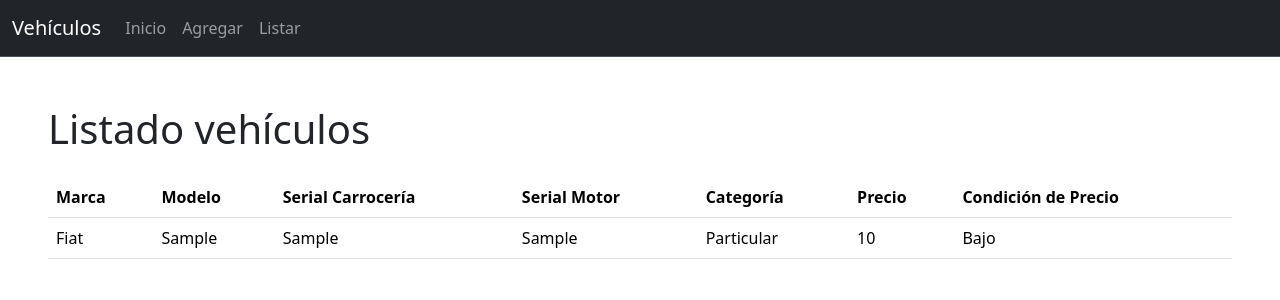
After one commit to bq-python-bootcamp-2024/proyecto_vehiculos_django, a Django app: page /vehiculo/list/ in a window 1280 px wide. The commit adds this page. Shown: the top 300 px of the page. Run offline with Django 5.2, Linux system fonts and the light colour scheme; tables that the repository leaves empty hold one stand-in row (values such as "Sample post"); some libraries are stand-ins or nearby versions.

Commit message:
Cátalogo de vehículos en la aplicación vehiculo

```diff
--- /dev/null
+++ b/templates/catalogo_vehiculos.html
@@ -0,0 +1,32 @@
+{% extends 'base.html' %}
+{% block content %}
+    <section>
+        <h1 class="pb-3">{{ titulo }}</h1>
+        <table class="table">
+            <thead>
+              <tr>
+                <th scope="col">Marca</th>
+                <th scope="col">Modelo</th>
+                <th scope="col">Serial Carrocería</th>
+                <th scope="col">Serial Motor</th>
+                <th scope="col">Categoría</th>
+                <th scope="col">Precio</th>
+                <th scope="col">Condición de Precio</th>
+              </tr>
+            </thead>
+            <tbody>
+            {% for vehiculo in vehiculos %}
+              <tr>
+                <td>{{vehiculo.marca}}</td>
+                <td>{{vehiculo.modelo}}</td>
+                <td>{{vehiculo.serial_carroceria}}</td>
+                <td>{{vehiculo.serial_motor}}</td>
+                <td>{{vehiculo.categoria}}</td>
+                <td>{{vehiculo.precio}}</td>
+                <td>{{vehiculo.condicion_de_precio}}</td>
+              </tr>
+            {% endfor %}
+            </tbody>
+          </table>
+    </section>
+{% endblock content %}
--- a/templates/navbar.html
+++ b/templates/navbar.html
@@ -13,8 +13,7 @@
             <a class="nav-link" href="/vehiculo/add">Agregar</a>
           </li>
           <li class="nav-item">
-            <!-- Enlace desactivado hasta implementar '/vehiculo/list' -->
-            <a class="nav-link disabled" href="/vehiculo/list">Listar</a>
+            <a class="nav-link" href="/vehiculo/list">Listar</a>
           </li>
         </ul>
       </div>
--- a/vehiculo/urls.py
+++ b/vehiculo/urls.py
@@ -7,4 +7,6 @@ urlpatterns = [
     path('', views.index, name='index'),
     # Formulario agregar vehículos
     path('vehiculo/add/', views.agregar_vehiculo, name='agregar_vehiculo'),
+    # Catálogo de vehículos
+    path('vehiculo/list/', views.listar_vehiculo, name='listar_vehiculo'),
 ]
--- a/vehiculo/views.py
+++ b/vehiculo/views.py
@@ -2,6 +2,7 @@ from django.shortcuts import render, redirect
 
 # Modelos y Formularios
 from .forms import VehiculoForm
+from .models import Vehiculo
 
 # Página de inicio
 def index(request):
@@ -35,3 +36,13 @@ def agregar_vehiculo(request):
             'form': form
         }
         return render(request, 'agregar_vehiculo.html', context=context)
+
+# Cátalogo de vehículos
+def listar_vehiculo(request):
+    vehiculos = Vehiculo.objects.all()
+    context = {
+        'titulo_documento': 'Listado vehículos',
+        'titulo': 'Listado vehículos',
+        'vehiculos': vehiculos
+    }
+    return render(request, 'catalogo_vehiculos.html', context=context)
```
Also changed, not shown: README.md.
